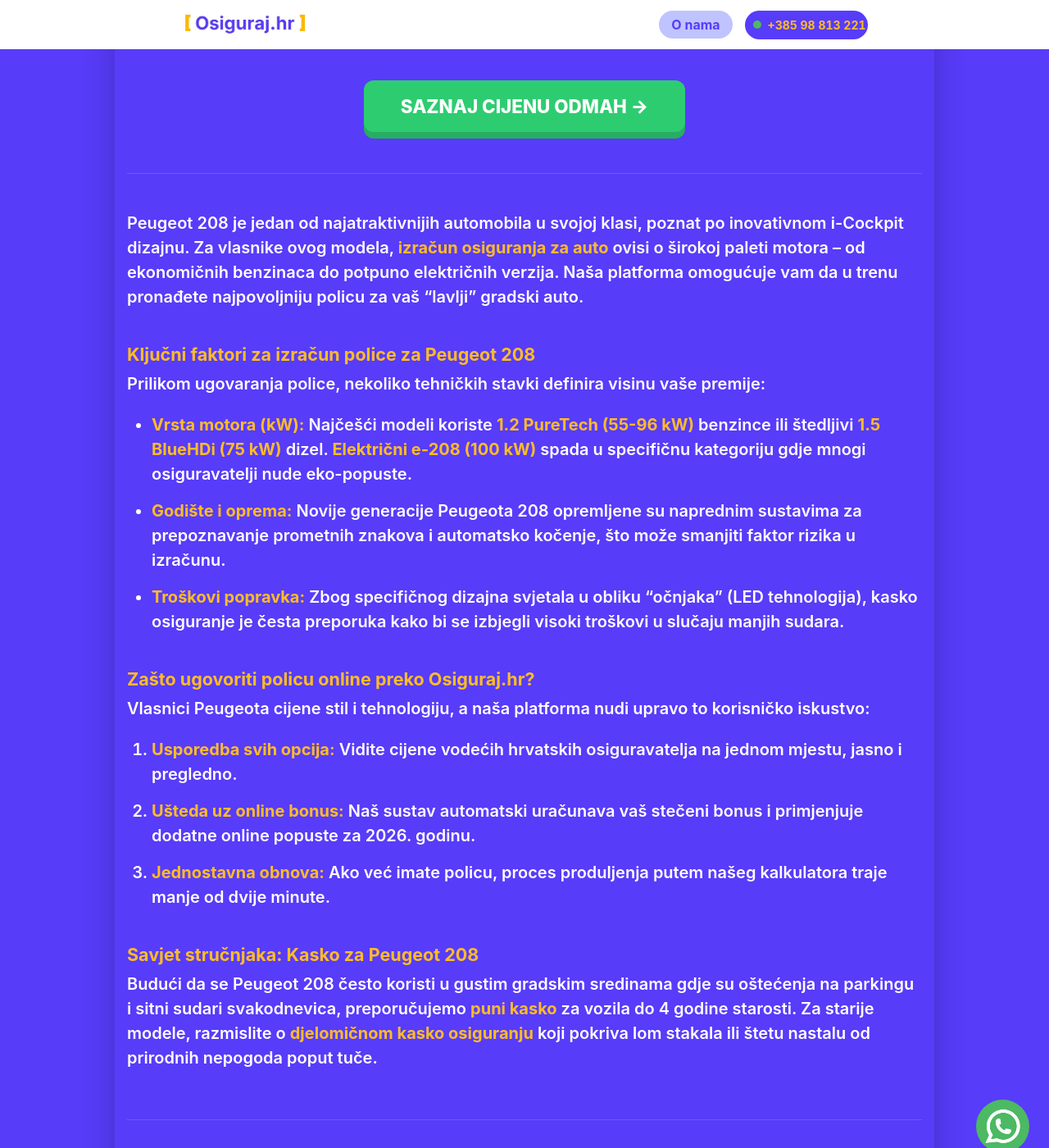
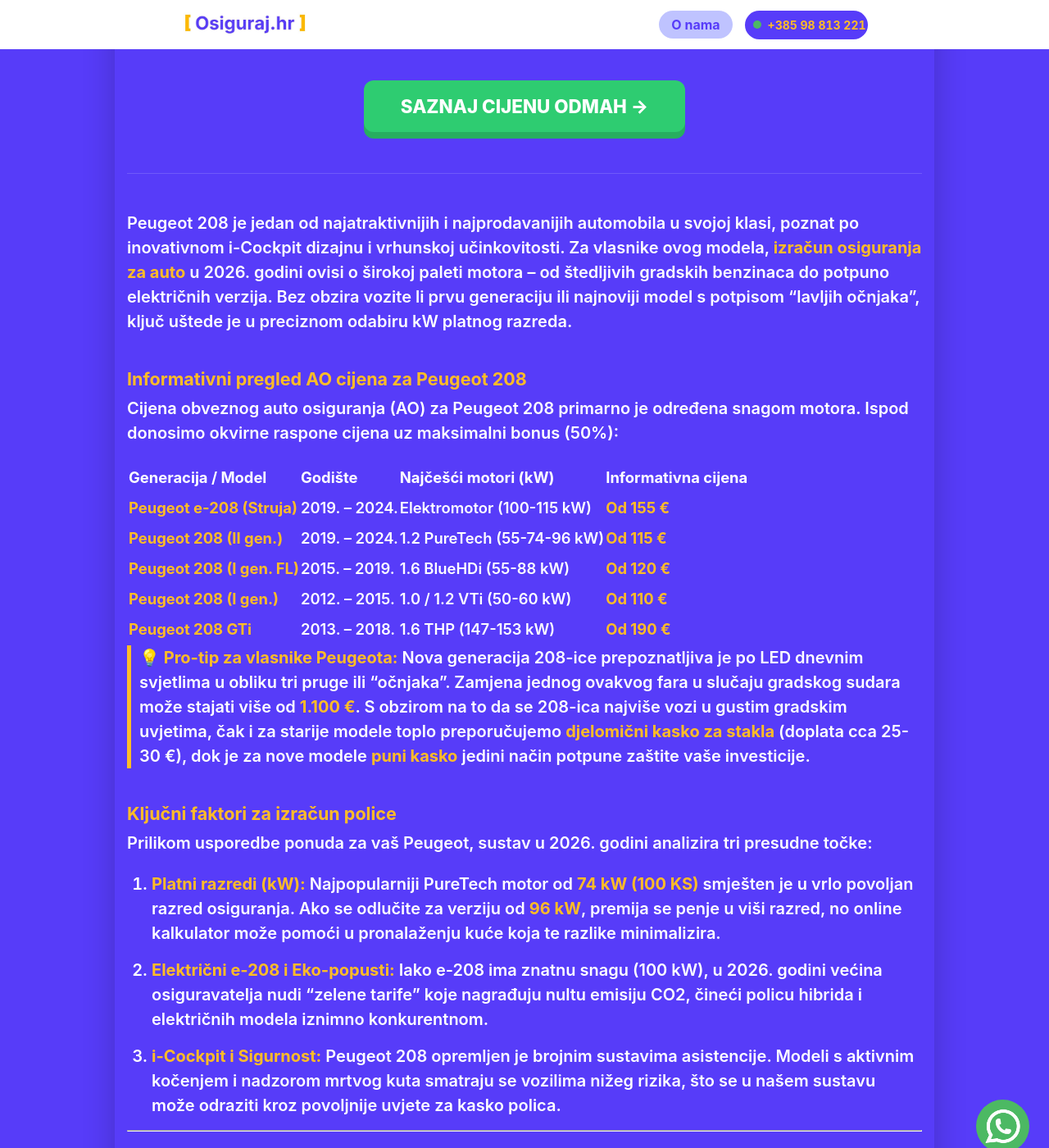
Before and after one commit to Filip-Gale/OsigurajHR, a Jekyll site: the page built from auto-osiguranje/peugeot-208.md, in a window 1280 px wide and 1400 px high, scrolled down 315 px. Shown: the whole window at 82% size. Built offline with Jekyll 4.4.1, drawn with Linux system fonts in a browser that asks for light colours; some of the changed text lies outside the part shown.

Commit message:
Update peugeot-208.md

```diff
--- a/auto-osiguranje/peugeot-208.md
+++ b/auto-osiguranje/peugeot-208.md
@@ -1,48 +1,82 @@
 ---
 layout: grad
-grad_ime: ""
-title: "Osiguranje za Peugeot 208 | Usporedba i online izračun (2026)"
+grad_ime: "Hrvatska"
+title: "Osiguranje za Peugeot 208 | Cijene po godištima (2012-2024)"
 permalink: /auto-osiguranje/peugeot-208/
-description: "Saznajte cijenu osiguranja za Peugeot 208. Usporedite ponude za PureTech, BlueHDi i e-208 modele uz uštede do 30% online."
+description: "Izračunajte cijenu osiguranja za Peugeot 208. Provjerite informativne cijene za PureTech, BlueHDi i električni e-208 po godištima. Uštedite do 30% online."
 ---
 
-Peugeot 208 je jedan od najatraktivnijih automobila u svojoj klasi, poznat po inovativnom i-Cockpit dizajnu. Za vlasnike ovog modela, **izračun osiguranja za auto** ovisi o širokoj paleti motora – od ekonomičnih benzinaca do potpuno električnih verzija. Naša platforma omogućuje vam da u trenu pronađete najpovoljniju policu za vaš "lavlji" gradski auto.
+Peugeot 208 je jedan od najatraktivnijih i najprodavanijih automobila u svojoj klasi, poznat po inovativnom i-Cockpit dizajnu i vrhunskoj učinkovitosti. Za vlasnike ovog modela, **izračun osiguranja za auto** u 2026. godini ovisi o širokoj paleti motora – od štedljivih gradskih benzinaca do potpuno električnih verzija. Bez obzira vozite li prvu generaciju ili najnoviji model s potpisom "lavljih očnjaka", ključ uštede je u preciznom odabiru kW platnog razreda.
 
-### Ključni faktori za izračun police za Peugeot 208
+### Informativni pregled AO cijena za Peugeot 208
 
-Prilikom ugovaranja police, nekoliko tehničkih stavki definira visinu vaše premije:
+Cijena obveznog auto osiguranja (AO) za Peugeot 208 primarno je određena snagom motora. Ispod donosimo okvirne raspone cijena uz maksimalni bonus (50%):
 
-* **Vrsta motora (kW):** Najčešći modeli koriste **1.2 PureTech (55-96 kW)** benzince ili štedljivi **1.5 BlueHDi (75 kW)** dizel. **Električni e-208 (100 kW)** spada u specifičnu kategoriju gdje mnogi osiguravatelji nude eko-popuste.
-* **Godište i oprema:** Novije generacije Peugeota 208 opremljene su naprednim sustavima za prepoznavanje prometnih znakova i automatsko kočenje, što može smanjiti faktor rizika u izračunu.
-* **Troškovi popravka:** Zbog specifičnog dizajna svjetala u obliku "očnjaka" (LED tehnologija), kasko osiguranje je česta preporuka kako bi se izbjegli visoki troškovi u slučaju manjih sudara.
+| Generacija&nbsp;/&nbsp;Model | Godište&nbsp;&nbsp;&nbsp;&nbsp;&nbsp; | Najčešći motori (kW)&nbsp;&nbsp;&nbsp;&nbsp;&nbsp;&nbsp;&nbsp;&nbsp; | Informativna cijena |
+| :--- | :--- | :--- | :--- |
+| **Peugeot e-208 (Struja)** | 2019. – 2024. | Elektromotor (100-115 kW) | **Od 155 €** |
+| **Peugeot 208 (II gen.)** | 2019. – 2024. | 1.2 PureTech (55-74-96 kW) | **Od 115 €** |
+| **Peugeot 208 (I gen. FL)** | 2015. – 2019. | 1.6 BlueHDi (55-88 kW) | **Od 120 €** |
+| **Peugeot 208 (I gen.)** | 2012. – 2015. | 1.0 / 1.2 VTi (50-60 kW) | **Od 110 €** |
+| **Peugeot 208 GTi** | 2013. – 2018. | 1.6 THP (147-153 kW) | **Od 190 €** |
 
-### Zašto ugovoriti policu online preko Osiguraj.hr?
+> **💡 Pro-tip za vlasnike Peugeota:** Nova generacija 208-ice prepoznatljiva je po LED dnevnim svjetlima u obliku tri pruge ili "očnjaka". Zamjena jednog ovakvog fara u slučaju gradskog sudara može stajati više od **1.100 €**. S obzirom na to da se 208-ica najviše vozi u gustim gradskim uvjetima, čak i za starije modele toplo preporučujemo **djelomični kasko za stakla** (doplata cca 25-30 €), dok je za nove modele **puni kasko** jedini način potpune zaštite vaše investicije.
 
-Vlasnici Peugeota cijene stil i tehnologiju, a naša platforma nudi upravo to korisničko iskustvo:
+### Ključni faktori za izračun police
 
-1. **Usporedba svih opcija:** Vidite cijene vodećih hrvatskih osiguravatelja na jednom mjestu, jasno i pregledno.
-2. **Ušteda uz online bonus:** Naš sustav automatski uračunava vaš stečeni bonus i primjenjuje dodatne online popuste za 2026. godinu.
-3. **Jednostavna obnova:** Ako već imate policu, proces produljenja putem našeg kalkulatora traje manje od dvije minute.
+Prilikom usporedbe ponuda za vaš Peugeot, sustav u 2026. godini analizira tri presudne točke:
+1.  **Platni razredi (kW):** Najpopularniji PureTech motor od **74 kW (100 KS)** smješten je u vrlo povoljan razred osiguranja. Ako se odlučite za verziju od **96 kW**, premija se penje u viši razred, no online kalkulator može pomoći u pronalaženju kuće koja te razlike minimalizira.
+2.  **Električni e-208 i Eko-popusti:** Iako e-208 ima znatnu snagu (100 kW), u 2026. godini većina osiguravatelja nudi "zelene tarife" koje nagrađuju nultu emisiju CO2, čineći policu hibrida i električnih modela iznimno konkurentnom.
+3.  **i-Cockpit i Sigurnost:** Peugeot 208 opremljen je brojnim sustavima asistencije. Modeli s aktivnim kočenjem i nadzorom mrtvog kuta smatraju se vozilima nižeg rizika, što se u našem sustavu može odraziti kroz povoljnije uvjete za kasko polica.
 
-### Savjet stručnjaka: Kasko za Peugeot 208
-
-Budući da se Peugeot 208 često koristi u gustim gradskim sredinama gdje su oštećenja na parkingu i sitni sudari svakodnevica, preporučujemo **puni kasko** za vozila do 4 godine starosti. Za starije modele, razmislite o **djelomičnom kasko osiguranju** koji pokriva lom stakala ili štetu nastalu od prirodnih nepogoda poput tuče.
+---
 
 <div class="faq-section">
     <h3>FAQ: Sve što trebate znati o osiguranju za Peugeot 208</h3>
 
     <div class="faq-item">
-        <h4>Je li osiguranje skuplje za električni Peugeot e-208?</h4>
-        <p>Cijena ovisi o snazi (100 kW), no električna vozila često ostvaruju popuste na temelju nulte emisije CO2. Provjerite točan iznos kroz naš <strong>izračun osiguranja za auto</strong>.</p>
+        <h4>Je li osiguranje skuplje za GT i GT-Line pakete?</h4>
+        <p>Ne za obvezno AO osiguranje. Cijena ovisi isključivo o kilovatima (kW). Razlika se javlja samo kod kasko osiguranja jer GT oprema uključuje skuplje LED sustave, veće naplatke i specifične elemente karoserije koji podižu vrijednost vozila.</p>
     </div>
 
     <div class="faq-item">
-        <h4>Što ako vozim Peugeot 208 iz prve generacije?</h4>
-        <p>Stariji modeli s motorima manje snage obično spadaju u najpovoljnije platne razrede, što policu obveznog osiguranja čini vrlo pristupačnom.</p>
+        <h4>Mogu li prenijeti bonus od 50% ako mi je ovo prvi Peugeot?</h4>
+        <p>Apsolutno. Vaš bonus je vezan uz vas kao vozača. Naš online <strong>izračun osiguranja za auto</strong> automatski će primijeniti vaš stečeni popust bez obzira jeste li ranije vozili Peugeot ili neku drugu marku vozila.</p>
     </div>
 
     <div class="faq-item">
-        <h4>Mogu li ugovoriti policu ako sam mladi vozač?</h4>
-        <p>Da, naš sustav omogućuje izračun za sve dobne skupine. Mladi vozači mogu usporediti cijene različitih kuća kako bi pronašli najpovoljniji uvjet za početak svoje vozačke karijere.</p>
+        <h4>Što ako moj Peugeot 208 ima panoramski krov?</h4>
+        <p>Panoramski krov je stavka koju svakako treba uključiti u kasko policu. U slučaju loma uslijed tuče ili pada predmeta, trošak zamjene je izuzetno visok, a standardni kasko za stakla ga često ne pokriva ako nije izričito navedeno.</p>
     </div>
 </div>
+
+<script type="application/ld+json">
+{
+  "@context": "https://schema.org",
+  "@type": "FAQPage",
+  "mainEntity": [{
+    "@type": "Question",
+    "name": "Je li osiguranje skuplje za GT i GT-Line pakete?",
+    "acceptedAnswer": {
+      "@type": "Answer",
+      "text": "AO osiguranje ovisi o kW, pa je isto kao za običan model, dok kasko može biti skuplji zbog luksuznije opreme."
+    }
+  },
+  {
+    "@type": "Question",
+    "name": "Mogu li prenijeti bonus od 50% ako mi je ovo prvi Peugeot?",
+    "acceptedAnswer": {
+      "@type": "Answer",
+      "text": "Da, bonus je vezan uz vozača i primjenjuje se na svaku policu za Peugeot 208 preko našeg sustava."
+    }
+  },
+  {
+    "@type": "Question",
+    "name": "Što ako moj Peugeot 208 ima panoramski krov?",
+    "acceptedAnswer": {
+      "@type": "Answer",
+      "text": "Panoramski krov zahtijeva pažljivo ugovaranje kaska jer zamjena stoji puno više od standardnog vjetrobranskog stakla."
+    }
+  }]
+}
+</script>
```
